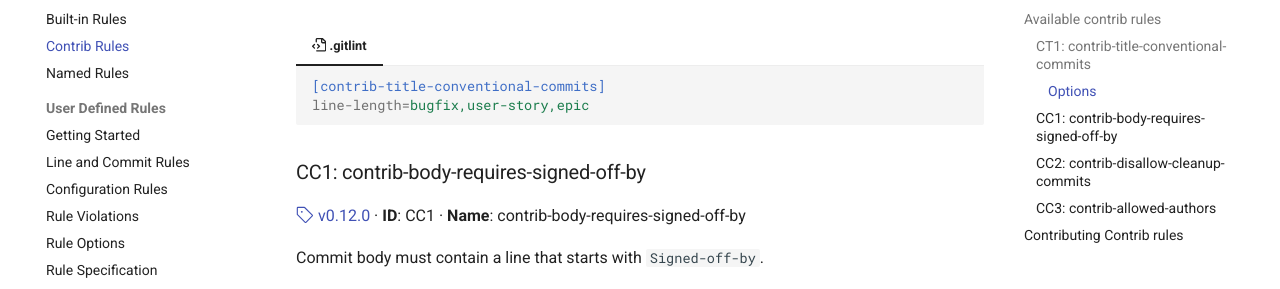
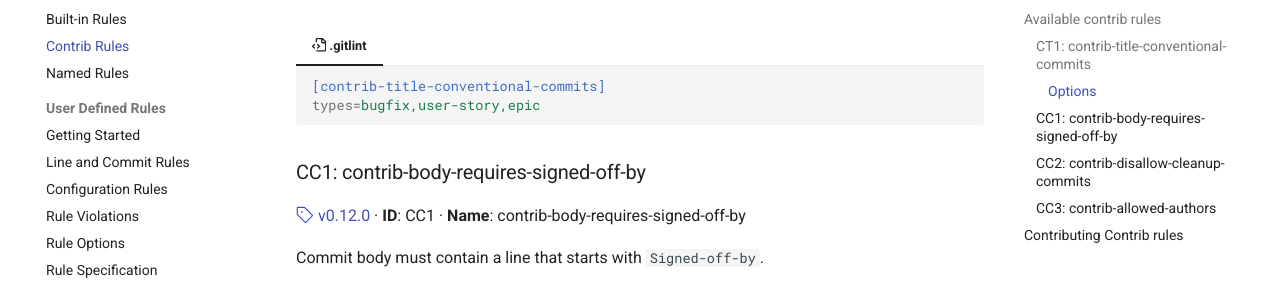
Before and after one commit to jorisroovers/gitlint, an MkDocs documentation site: the page built from docs/rules/contrib_rules.md, in a window 1280 px wide and 900 px high, scrolled down 1128 px. Shown: the part 164-453 px from the top of the window. Built offline with MkDocs 1.6.1 and Material for MkDocs 9.7.7, drawn with Linux system fonts in a browser that asks for light colours; comment, search, counter and statistics services are not loaded; the version menu is left out.

Commit message:
Docs: fix contrib-title-conventional-commits example (#526)
Fix typo in contrib-title-conventional-commits rule example.

````diff
--- a/docs/rules/contrib_rules.md
+++ b/docs/rules/contrib_rules.md
@@ -61,7 +61,7 @@ Enforces [Conventional Commits](https://www.conventionalcommits.org/) commit mes
 
     ```ini
     [contrib-title-conventional-commits]
-    line-length=bugfix,user-story,epic
+    types=bugfix,user-story,epic
     ```
 
 
````
